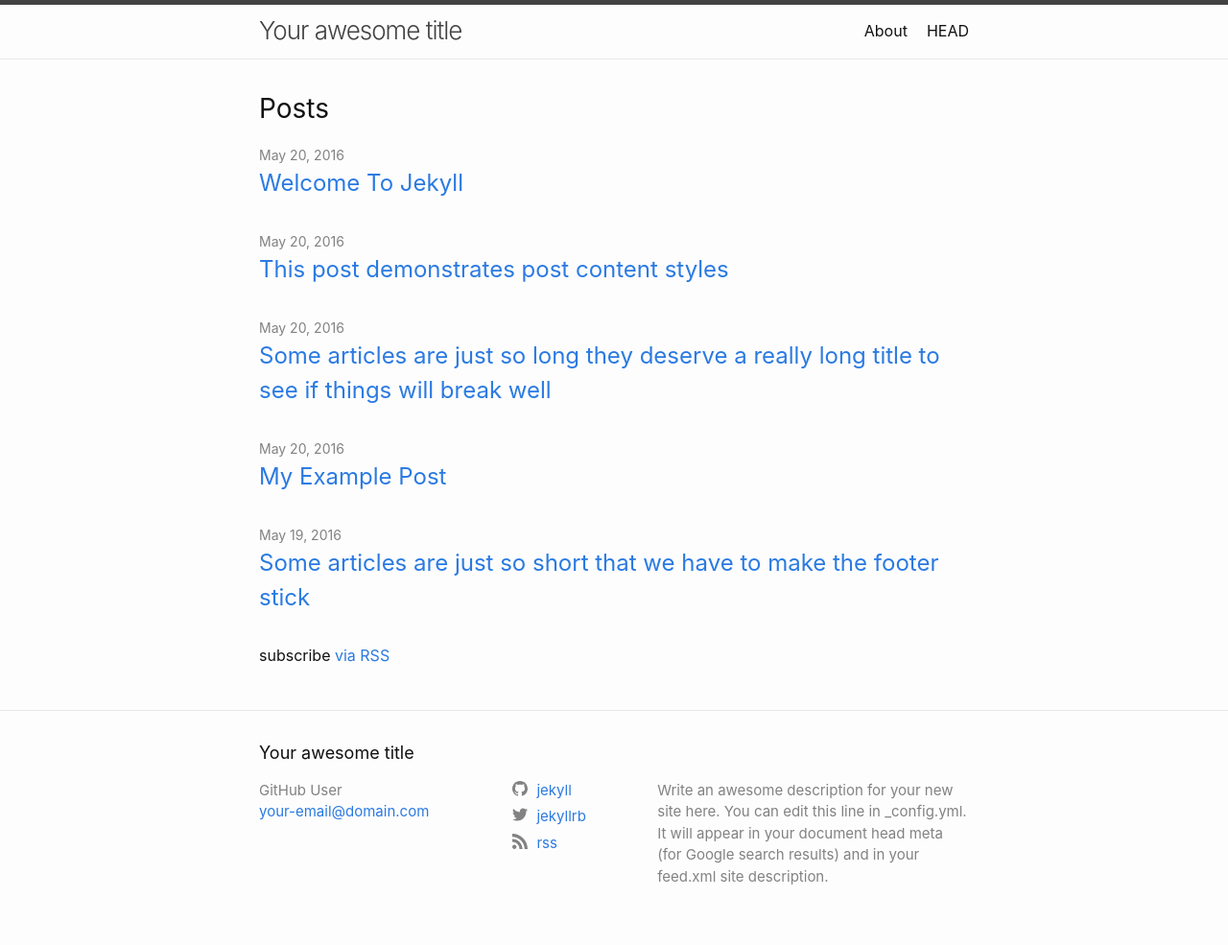
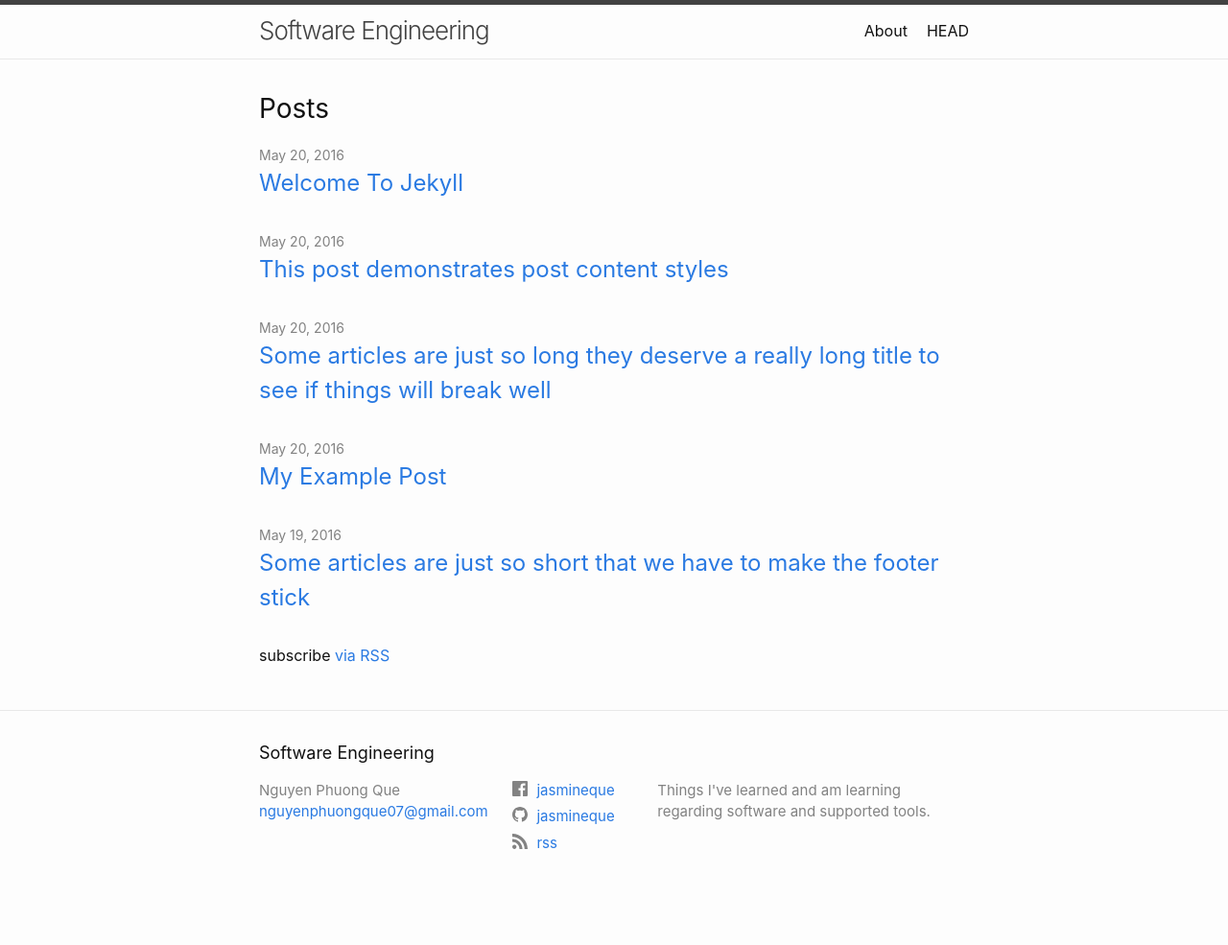
Before and after one commit to jasmineque/jasmineque.github.io, a Jekyll site: the page built from index.md, in a window 1280 px wide. Shown: the whole page at 96% size. Built offline with Jekyll 4.4.1, drawn with Linux system fonts in a browser that asks for light colours; after the commit the page ends 950 px from its top, so only the background shows below that.

Commit message:
Update _config.yml

```diff
--- a/_config.yml
+++ b/_config.yml
@@ -1,14 +1,12 @@
-title: Your awesome title
-author: GitHub User
-email: your-email@domain.com
+title: Software Engineering
+author: Nguyen Phuong Que
+email: nguyenphuongque07@gmail.com
 description: > # this means to ignore newlines until "twitter_username:"
-  Write an awesome description for your new site here. You can edit this
-  line in _config.yml. It will appear in your document head meta (for
-  Google search results) and in your feed.xml site description.
+  Things I've learned and am learning regarding software and supported tools.
 
 # social links
-twitter_username: jekyllrb
-github_username:  jekyll
+facebook_username: jasmineque
+github_username:  jasmineque
 rss: rss
 # dribbble_username: jekyll
 # facebook_username: jekyll
```
